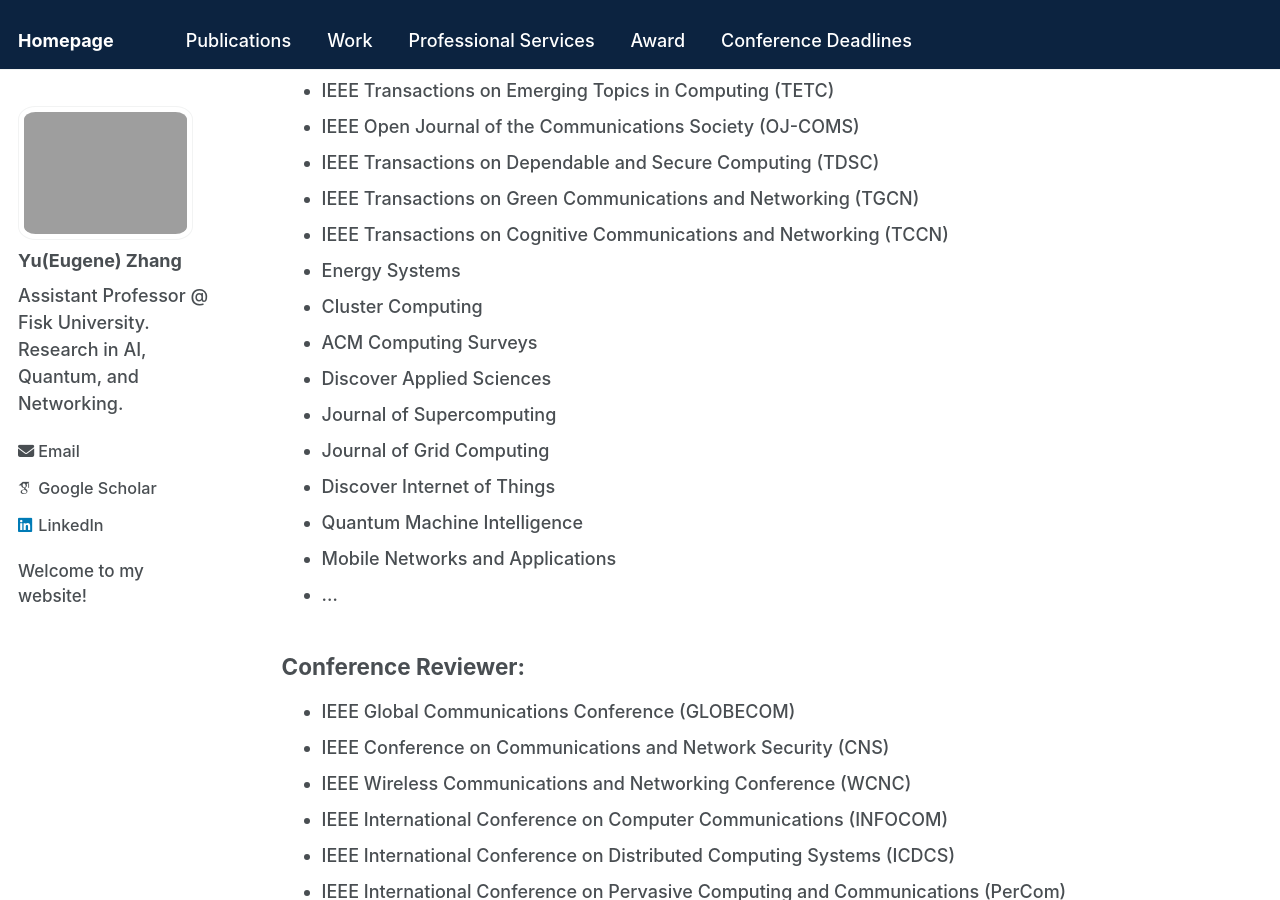
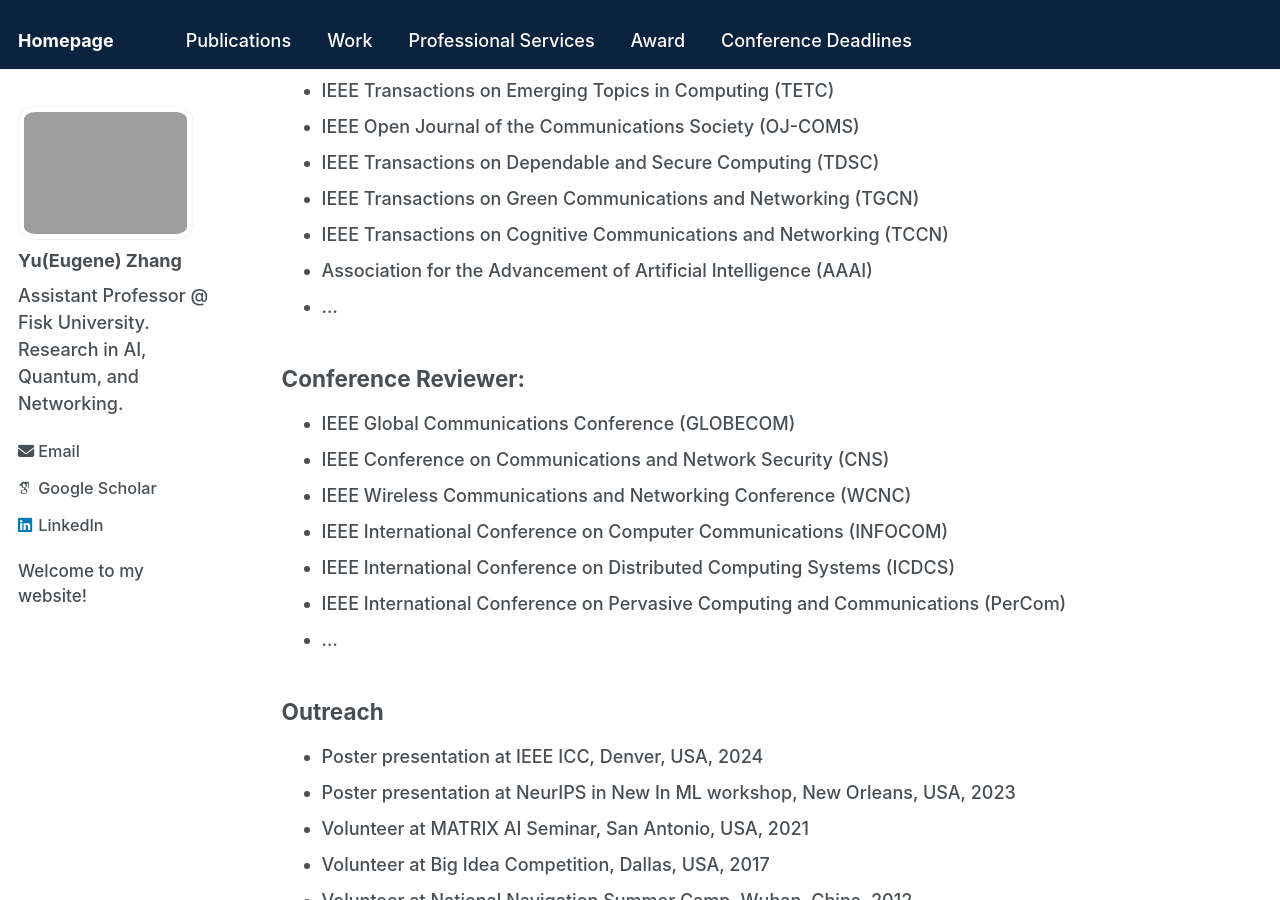
Before and after one commit to Yu-Zhang-Eugene/yu-zhang-eugene.github.io, a Jekyll site: the page built from _pages/professional-services.md, in a window 1280 px wide and 900 px high, scrolled down 605 px. Built offline with Jekyll 4.4.1, drawn with Linux system fonts in a browser that asks for light colours; some web fonts are replaced.

Commit message:
Update professional-services.md

```diff
--- a/_pages/professional-services.md
+++ b/_pages/professional-services.md
@@ -30,15 +30,7 @@ Journal Reviewer:
 - IEEE Transactions on Dependable and Secure Computing (TDSC)
 - IEEE Transactions on Green Communications and Networking (TGCN)
 - IEEE Transactions on Cognitive Communications and Networking (TCCN)
-- Energy Systems
-- Cluster Computing
-- ACM Computing Surveys
-- Discover Applied Sciences
-- Journal of Supercomputing
-- Journal of Grid Computing
-- Discover Internet of Things
-- Quantum Machine Intelligence
-- Mobile Networks and Applications
+- Association for the Advancement of Artificial Intelligence (AAAI)
 - ...
 
 Conference Reviewer:
```
